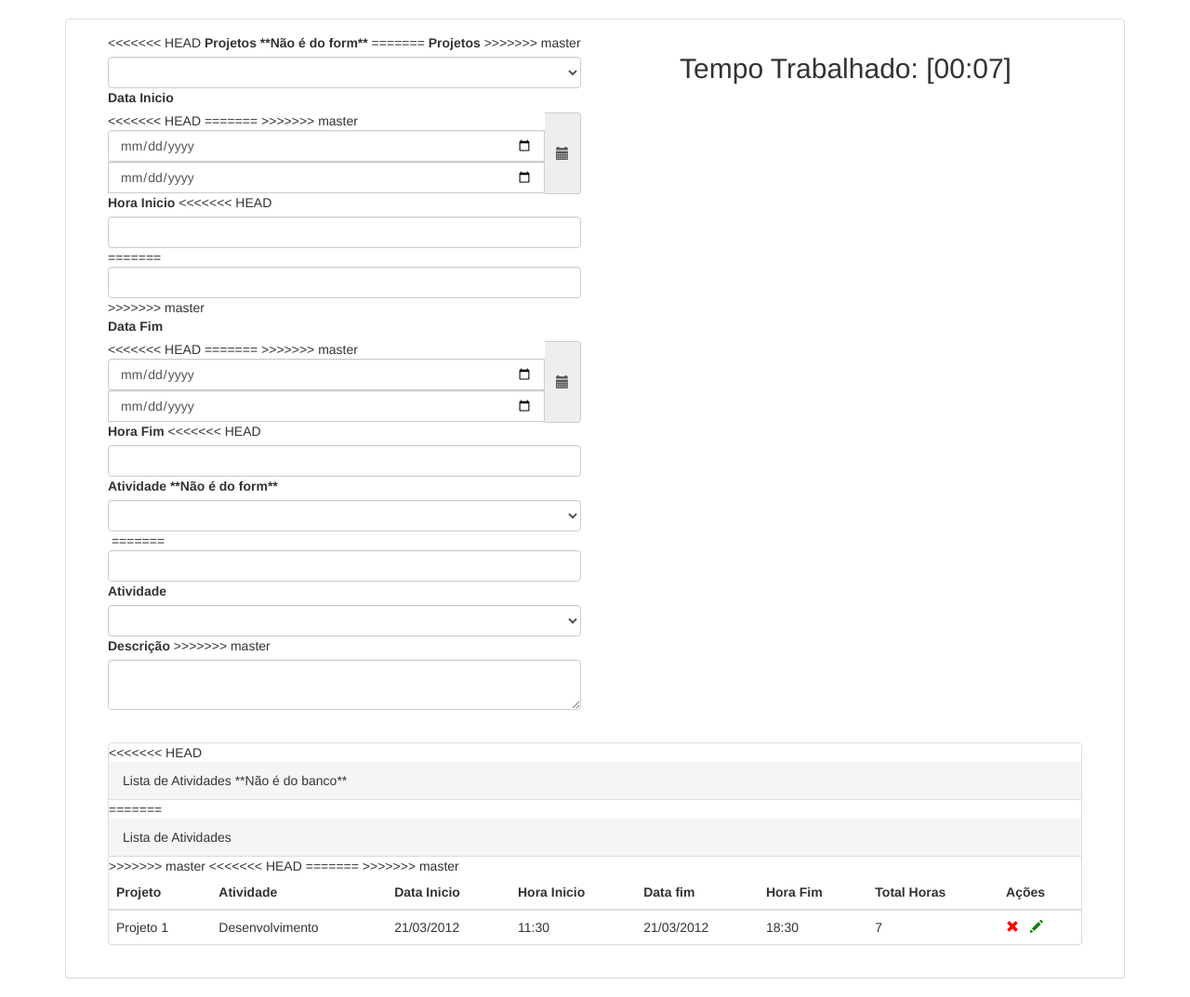
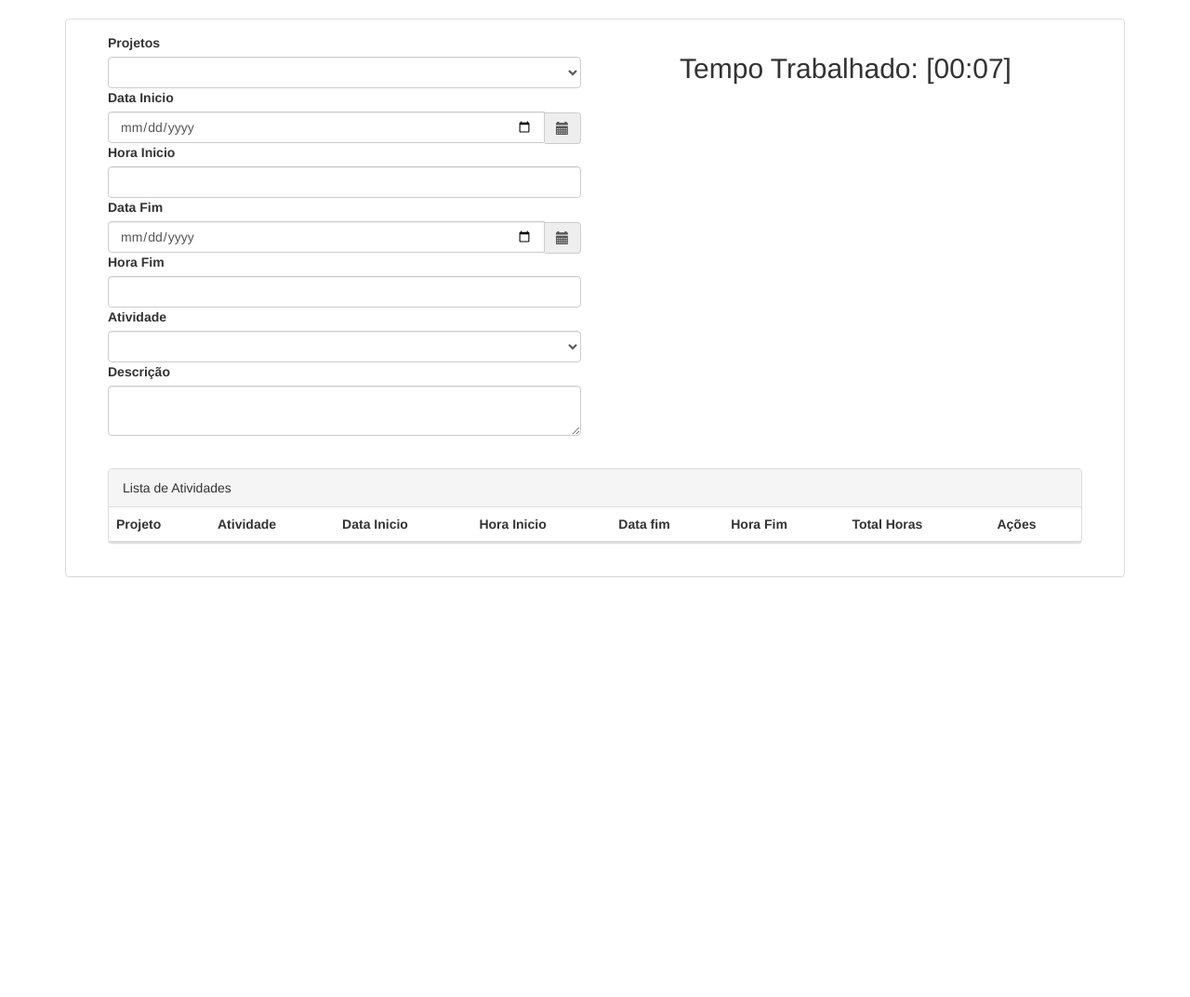
Before and after one commit to filipeleonelbatista/lpw-controlehoras-g2, a Flask app: template app/templates/lancamentos/lancamentos.html in a window 1280 px wide. Shown: the part 52-1125 px from the top of the page at 93% size. After the commit the page ends 673 px from the top, so only its background shows below. Run offline with Flask 2, Linux system fonts and the light colour scheme; the template is opened without the code that fills it: values that come from a table or form of the project are taken from there, others are empty; parts of the project's set-up code (start-up, migrations or seed data) failed here and were passed over; some libraries are stand-ins or nearby versions.

Commit message:
corrigido conflitos.
[ticket: X]

```diff
--- a/app/templates/lancamentos/lancamentos.html
+++ b/app/templates/lancamentos/lancamentos.html
@@ -5,73 +5,35 @@
   {{ datepicker.loader(theme="base") }} {# to load jQuery-ui #}
   {{ datepicker.picker(id=".dp") }}
 {% endblock %}
-
 {% block page_content %}
-
   <div class="col-xs-12">
     <div class="col-xs-6">
       <div class="form-group">
-
-<<<<<<< HEAD
-        <label for="sel1">Projetos **Não é do form**</label>
-=======
         <label for="sel1">Projetos</label>
->>>>>>> master
         {{ form.selectProjeto(required="required", class_="form-control") }}
-
         <form class="verticalform">
           <label>Data Inicio</label>
           <div class="input-group">
-<<<<<<< HEAD
-                  {{ form.dtInicio(class_="form-control dp") }}
-=======
             {{ form.dtInicio(required="required", class_="form-control dp") }}
->>>>>>> master
             <spam class="input-group-addon glyphicon glyphicon-calendar"></spam>
           </div>
         </form>
-
         <label>Hora Inicio</label>
-<<<<<<< HEAD
-                    {{ form.hrInicio(class_="form-control") }}
-=======
         {{ form.hrInicio(required="required", class_="form-control") }}
->>>>>>> master
-
         <form class="verticalform">
           <label>Data Fim</label>
           <div class="input-group">
-<<<<<<< HEAD
-                {{ form.dtFim(class_="form-control dp") }}
-=======
             {{ form.dtFim(required="required", class_="form-control dp") }}
->>>>>>> master
             <spam class="input-group-addon glyphicon glyphicon-calendar"></spam>
           </div>
         </form>
-
         <label>Hora Fim</label>
-<<<<<<< HEAD
-                  {{ form.hrFim(class_="form-control") }}
-
-
-          <label for="sel1">Atividade **Não é do form** </label>
-          {{ form.selectAtividade(required="required", class_="form-control") }}
-
-
-
-          <label for="sel1"></label>
-=======
         {{ form.hrFim(required="required", class_="form-control") }}
-
 
         <label for="sel1">Atividade </label>
         {{ form.selectAtividade(required="required", class_="form-control") }}
 
-
-
         <label for="sel1">Descrição</label>
->>>>>>> master
         {{ form.descricao(class_="form-control") }}
         <br>
       </div>
@@ -93,14 +55,9 @@
 
       </div>
     </div>
-
     <div class="col-xs-12">
       <div class="panel panel-default">
-<<<<<<< HEAD
-        <div class="panel-heading">Lista de Atividades **Não é do banco**</div>
-=======
         <div class="panel-heading">Lista de Atividades</div>
->>>>>>> master
         <table class="table">
           <thead>
             <tr>
@@ -114,27 +71,7 @@
               <th>Ações</th>
             </tr>
           </thead>
-<<<<<<< HEAD
-                <tbody>
-                    <tr>
-                        <td>Projeto 1</td>
-                        <td>Desenvolvimento</td>
-                        <td>21/03/2012</td>
-                        <td>11:30</td>
-                        <td>21/03/2012</td>
-                        <td>18:30</td>
-                        <td>7</td>
-                        <td>
-                            <a href="#"><span class="glyphicon glyphicon-remove" style="color:red" aria-hidden="true"></span></a>
-                                &nbsp;
-                                <a href="#"><span class="glyphicon glyphicon-pencil" style="color:green" aria-hidden="true"></span></a>
-                        </td>
-
-                    </tr>
-                </tbody>
-=======
           <!--
-
           #######################################################################################################
           #                                                                                                     #
           #    Comentario feito por Filipe Batista                                                              #
@@ -168,11 +105,8 @@
             </tr>
           {% endfor %}
         </tbody>  -->
->>>>>>> master
       </table>
     </div>
   </div>
-
 </div>
-
 {% endblock %}
```
Lines whose indentation alone changed are shown as unchanged.
